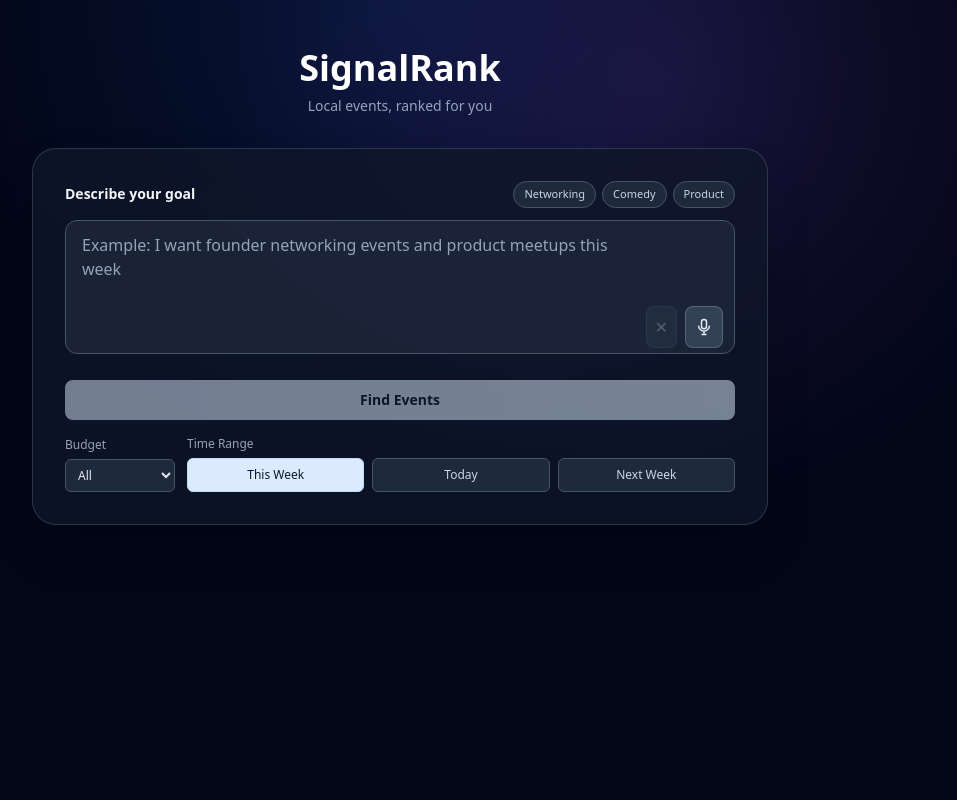
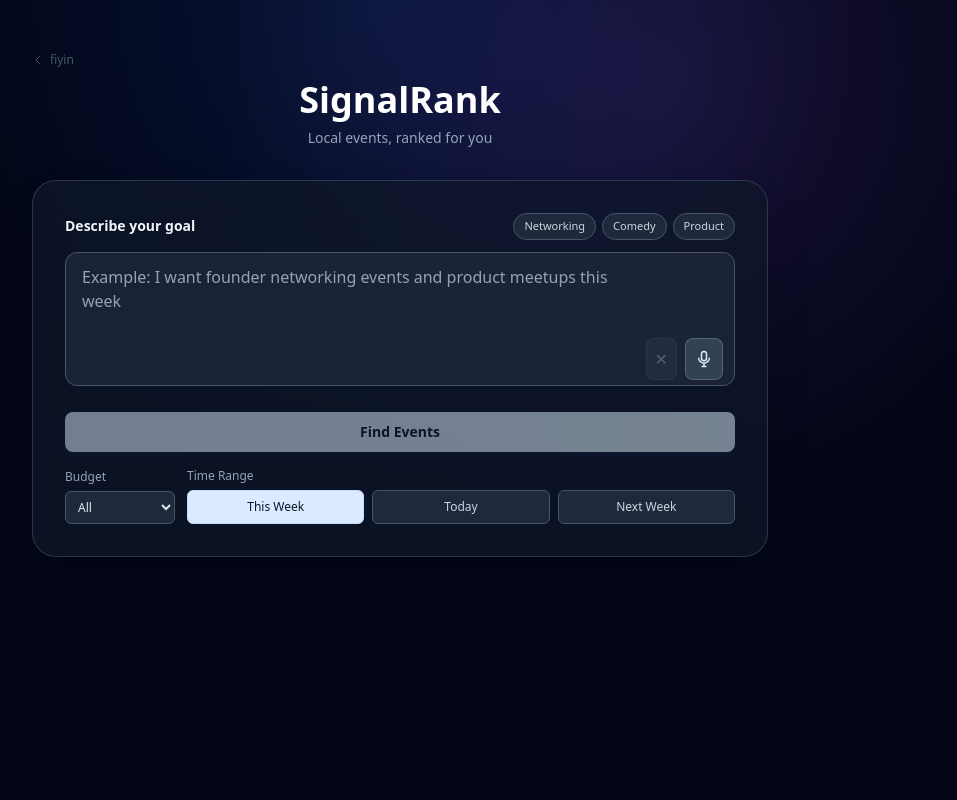
Before and after one commit to fiyinadeyera/SignalRank, a Flask app: page /signalrank in a window 1280 px wide. Shown: the whole page, without its empty margins (240-1197 px from the left). Run offline with Flask 3, Linux system fonts and the light colour scheme; some libraries are stand-ins or nearby versions; some web fonts are replaced.

Commit message:
Add subtle back link to fiyin home on SignalRank

```diff
--- a/templates/signalrank.html
+++ b/templates/signalrank.html
@@ -41,6 +41,13 @@
 {% block content %}
 <div class="min-h-screen bg-[radial-gradient(circle_at_top,_rgba(37,99,235,0.16),_transparent_45%),radial-gradient(circle_at_70%_10%,_rgba(168,85,247,0.14),_transparent_38%)]">
     <div class="mx-auto w-full max-w-3xl px-4 py-8 md:py-12">
+        <div class="mb-2">
+            <a href="/" class="inline-flex items-center gap-1.5 text-xs text-slate-600 hover:text-slate-400 transition">
+                <svg class="w-3 h-3" fill="none" viewBox="0 0 24 24" stroke="currentColor" stroke-width="2"><path stroke-linecap="round" stroke-linejoin="round" d="M15 19l-7-7 7-7"/></svg>
+                fiyin
+            </a>
+        </div>
+
         <div class="mb-8 text-center">
             <h1 class="text-3xl md:text-4xl font-semibold text-white mb-2">SignalRank</h1>
             <p class="text-sm text-slate-400">Local events, ranked for you</p>
```
